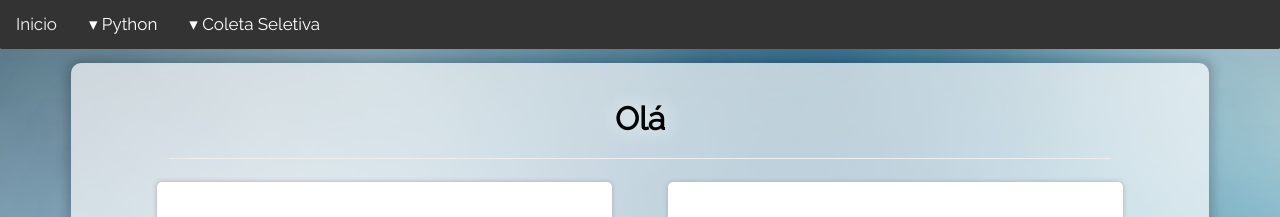
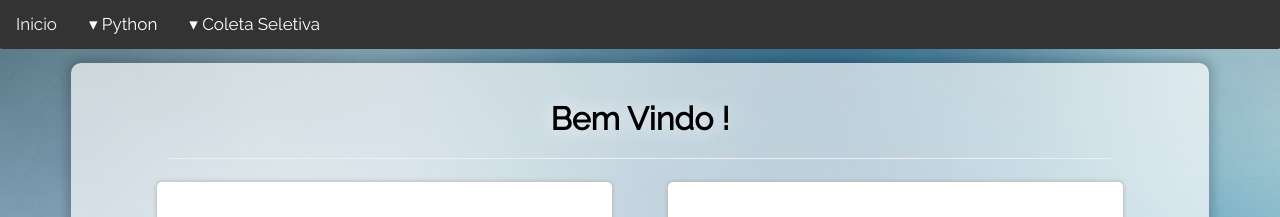
Before and after one commit to Tr0pp/ProjetoDWE, a plain HTML site: page index.html in a window 1280 px wide. Shown: the top 217 px of the page. Drawn offline with Linux system fonts and the light colour scheme.

Commit message:
Update index.html

```diff
--- a/index.html
+++ b/index.html
@@ -37,7 +37,7 @@
                 <main>
                     <div class="container clearfix">
                         <div class="inicio">
-                            <h1 id="pitem">Olá</h1>
+                            <h1 id="pitem">Bem Vindo !</h1>
                             <hr class="top"/>
                         </div>
                         <div class="box-python">
```
